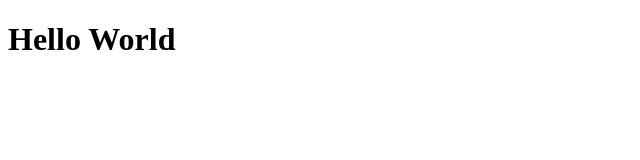
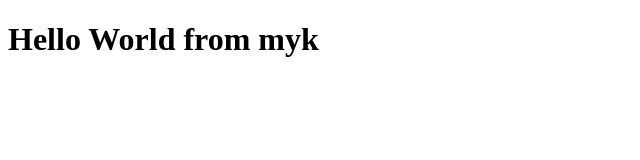
Before and after one commit to yousufmyk/web-and-mobile-bootcamp-class-01-31-may-2020, a plain HTML site: page index.html in a window 1280 px wide. Shown: the whole page, without its empty margins (0-640 px from the left). Drawn offline with Linux system fonts and the light colour scheme.

Commit message:
updated index.html

```diff
--- a/index.html
+++ b/index.html
@@ -6,6 +6,6 @@
     <title>Document</title>
 </head>
 <body>
-    <h1>Hello World</h1>
+    <h1>Hello World from myk</h1>
 </body>
 </html>
```
